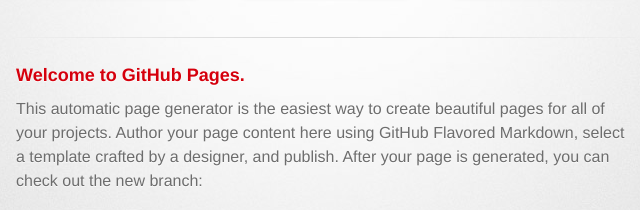
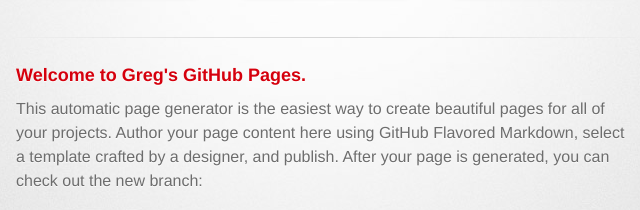
Before and after one commit to gdbarnes/experiments, a plain HTML site: page index.html in a window 1280 px wide. Shown: the part 209-419 px from the top of the page, 314-954 px from the left. Drawn offline with Linux system fonts and the light colour scheme; a web font is replaced by a local one.

Commit message:
Update index.html

```diff
--- a/index.html
+++ b/index.html
@@ -31,7 +31,7 @@
         <hr>
 
         <section id="main_content">
-          <h3>Welcome to GitHub Pages.</h3>
+          <h3>Welcome to Greg's GitHub Pages.</h3>
 
 <p>This automatic page generator is the easiest way to create beautiful pages for all of your projects. Author your page content here using GitHub Flavored Markdown, select a template crafted by a designer, and publish. After your page is generated, you can check out the new branch:</p>
 
```
